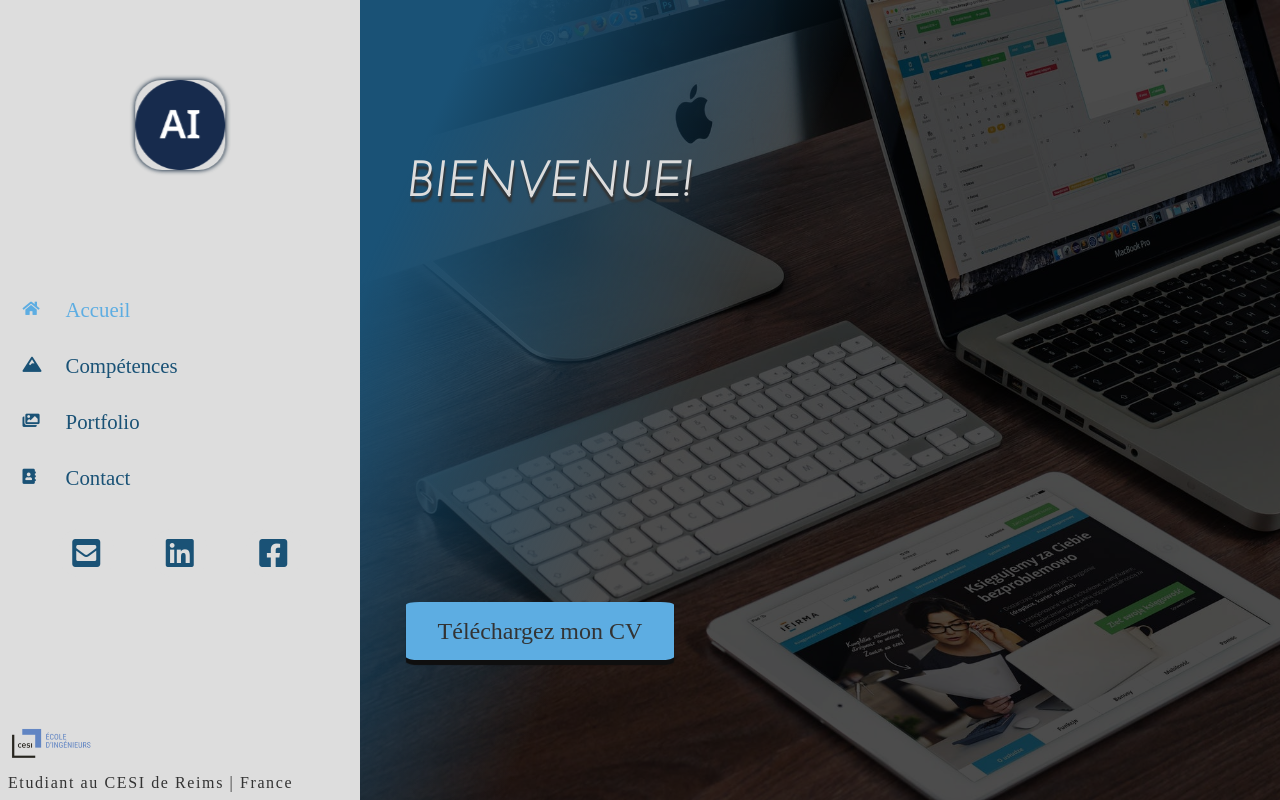
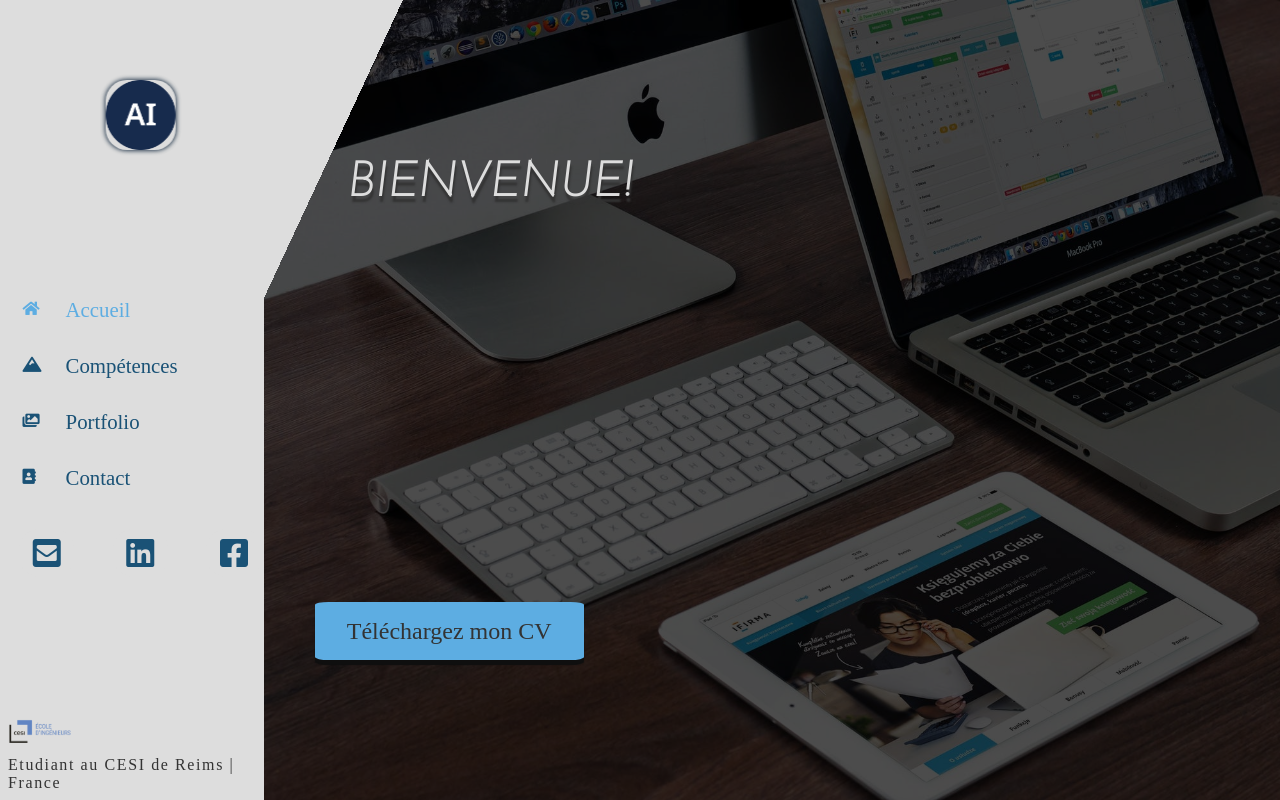
Before and after one commit to AHIsma/myWebsite, a React (Create React App) app: page / in a window 1280 px wide. Built offline with nearby package versions, Linux system fonts and the light colour scheme; a web font is replaced by a local one.

Commit message:
MajorFrontUpdate1.1.1

```diff
--- a/src/Styles/components/_navigation.scss
+++ b/src/Styles/components/_navigation.scss
@@ -2,7 +2,7 @@
   background: $white;
   font-family: $font-1;
   min-height: 100vh;
-  min-width: 264px;
+  max-width: 264px;
 
   position: relative;
   display: grid;
@@ -146,6 +146,7 @@
   .sidebar {
     display: flex;
     min-height: 50px;
+    min-width: 100% !important;
     margin-bottom: .2rem;
 
     .id, .socialNetwork {
--- a/src/Styles/pages/_home.scss
+++ b/src/Styles/pages/_home.scss
@@ -1,7 +1,6 @@
 .home {
     .homeContent {
-
-      background: linear-gradient(115deg, $color-6 10%, transparent 40%);
+      background: linear-gradient(115deg, $white 10%, transparent 10%);
       &:after {
         content: 'test';
         position: absolute;
@@ -28,7 +27,7 @@
           font-size: 3rem;
           font-family: $font-3;
           color: $white;
-          padding: 0 0 5rem;
+          padding: 0 2rem 5rem;
           text-transform: uppercase;
           text-shadow: 1px 6px 2px $black;
           animation: showup 3s 1;
```
